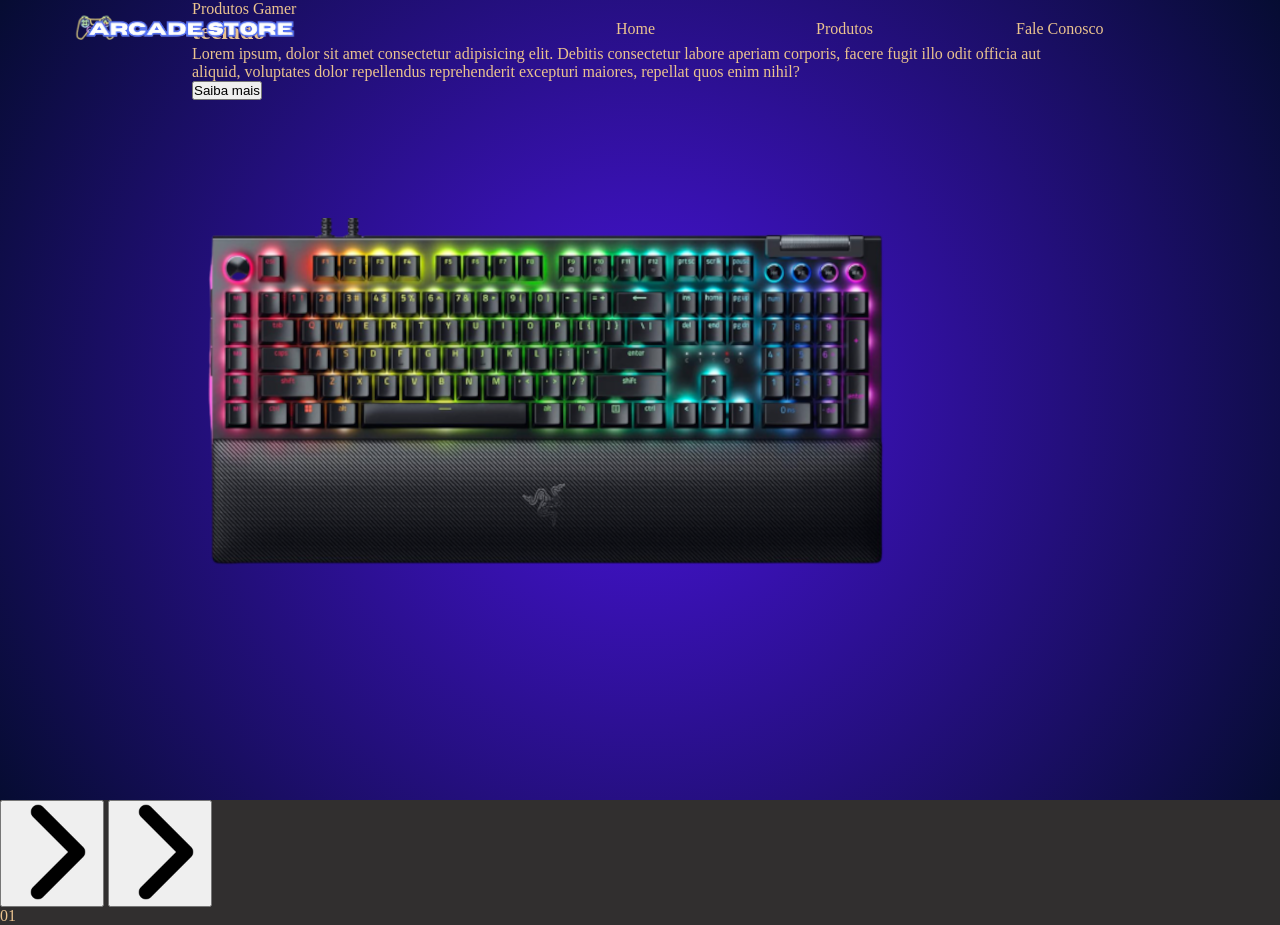
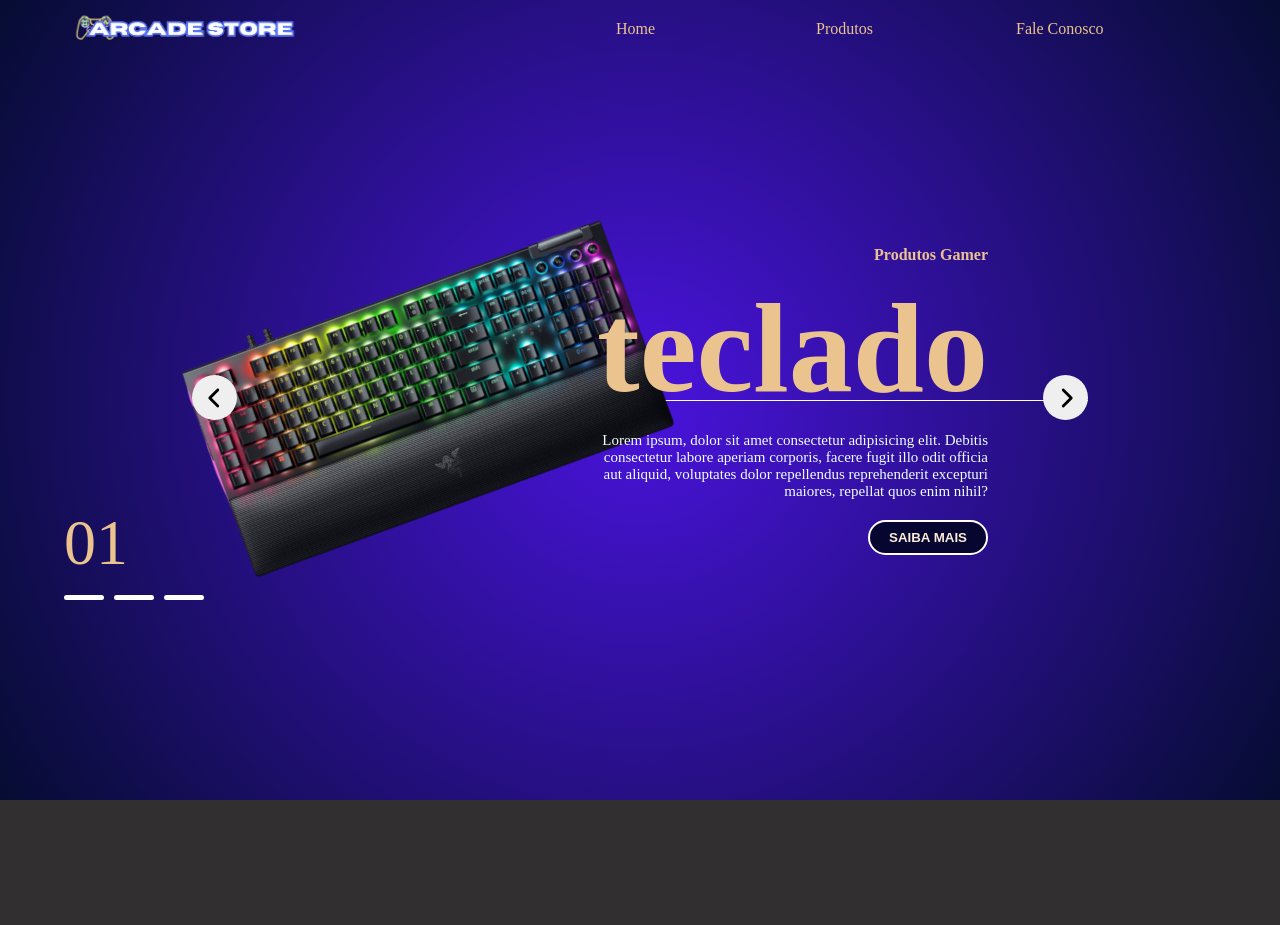
Before and after one commit to JacqueADev/landingpage-gamer, a plain HTML site: page index.html in a window 1280 px wide. After the commit the page ends 800 px from the top, so only its background shows below. Drawn offline with Linux system fonts and the light colour scheme.

Commit message:
Estilizaão imagens, setas e botões
Estilizados: setas, botôes, linha de fundo, textos e nuttons

```diff
--- a/css/estilos.css
+++ b/css/estilos.css
@@ -56,16 +56,134 @@ section{
                 top: 50%;
                 transform: translateY(-50%);
                 width: 70%;
+
+                & img{
+                    width: 75%;
+                    transform: rotate(-20deg);
                 }
+            }
+
+            & .conteudo{
+                position: absolute;
+                right: 100px;
+                width: 70%;
+                height: 100%;
+                display: flex;
+                flex-direction: column;
+                justify-content: center;
+                align-items: end;
+                gap: 20px;
+
+                & .informacao-produto{
+                    font-weight: bold;
+                }
+
+                & h2{
+                    font-size: 8em;
+                    line-height: 1em;
+                }
+
+                & .descricao-produto{
+                    color: azure;
+                    font-size: 15px;
+                    text-align: right;
+                    max-width: 400px;
+                }
+
+                & .informacao-button{
+                    border-radius: 30px;
+                    height: 35px;
+                    width: 120px;
+                    text-transform: uppercase;
+                    font-weight: bold;
+                    border: 2px solid #ffffff;
+                    background-color: rgb(6, 6, 48);
+                    color: antiquewhite;
+                    cursor: pointer;
                 }
             }
         }
 
+        &::before{
+            content: '';
+            position: absolute;
+            height: 200px;
+            width: 100%;
+            top: 50%;
+            border-top: 1px solid white;
+        }
+    }
     .setas{
-    & button {
+
+        width: 70vw;
+        position: absolute;
+        top: 50%;
+        left: 50%;
+        transform: translate(-50%, -25px);
+        display: flex;
+        justify-content: space-between;
+
+
+        & button:nth-child(1) {
+
+            & img{
+                transform: scale(-1);
+            }
+        }
+
+        & button{
+            top: 60%;
+            width: 45px;
+            height: 45px;
+            border-radius: 50%;
+            border: none;
+            cursor: pointer;
 
             & img {
-            width: 100px;
+                width: 20px;
+                margin-top: 4px;
+
+            }
+
+            &:hover{
+                background-color: blue;
             }
         }
     }
+
+    .indicadores{
+        position: absolute;
+        top: 50%;
+        left: 50%;
+        transform: translateX(-50%);
+        height: 200px;
+        width: 90vw;
+        display: flex;
+        flex-direction: column;
+        justify-content: end;
+        gap: 15px;
+
+        & .numeros{
+            font-size: 4em;
+        }
+
+        & ul{
+            display: flex;
+            gap: 10px;
+
+            & li{
+                width: 40px;
+                height: 5px;
+                background-color: #ffffff;
+                border-radius: 5px;
+                transition:  0.5s;
+            }
+
+            & .ativo{
+                background-color: white;
+            }
+        }
+
+    }
+
+}
--- a/index.html
+++ b/index.html
@@ -25,7 +25,7 @@
             <img src="img/teclado.png" alt="img teclado" />
           </div>
           <div class="conteudo">
-            <p class="informação-produto">Produtos Gamer</p>
+            <p class="informacao-produto">Produtos Gamer</p>
             <h2>teclado</h2>
             <p class="descricao-produto">
               Lorem ipsum, dolor sit amet consectetur adipisicing elit. Debitis
@@ -33,7 +33,7 @@
               officia aut aliquid, voluptates dolor repellendus reprehenderit
               excepturi maiores, repellat quos enim nihil?
             </p>
-            <button>Saiba mais</button>
+            <button class="informacao-button">Saiba mais</button>
           </div>
         </div>
       </div>
```
Lines whose indentation alone changed are shown as unchanged.
